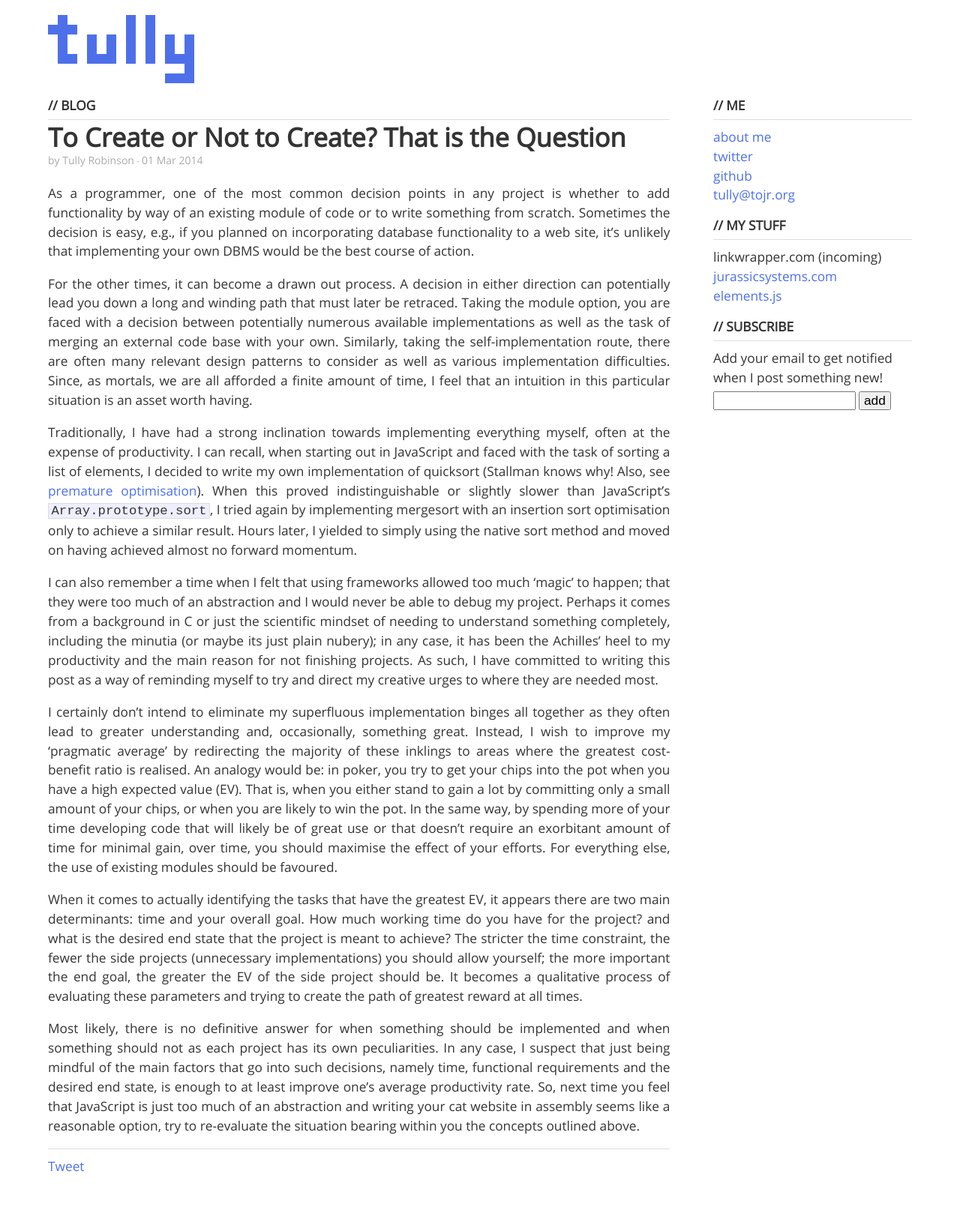
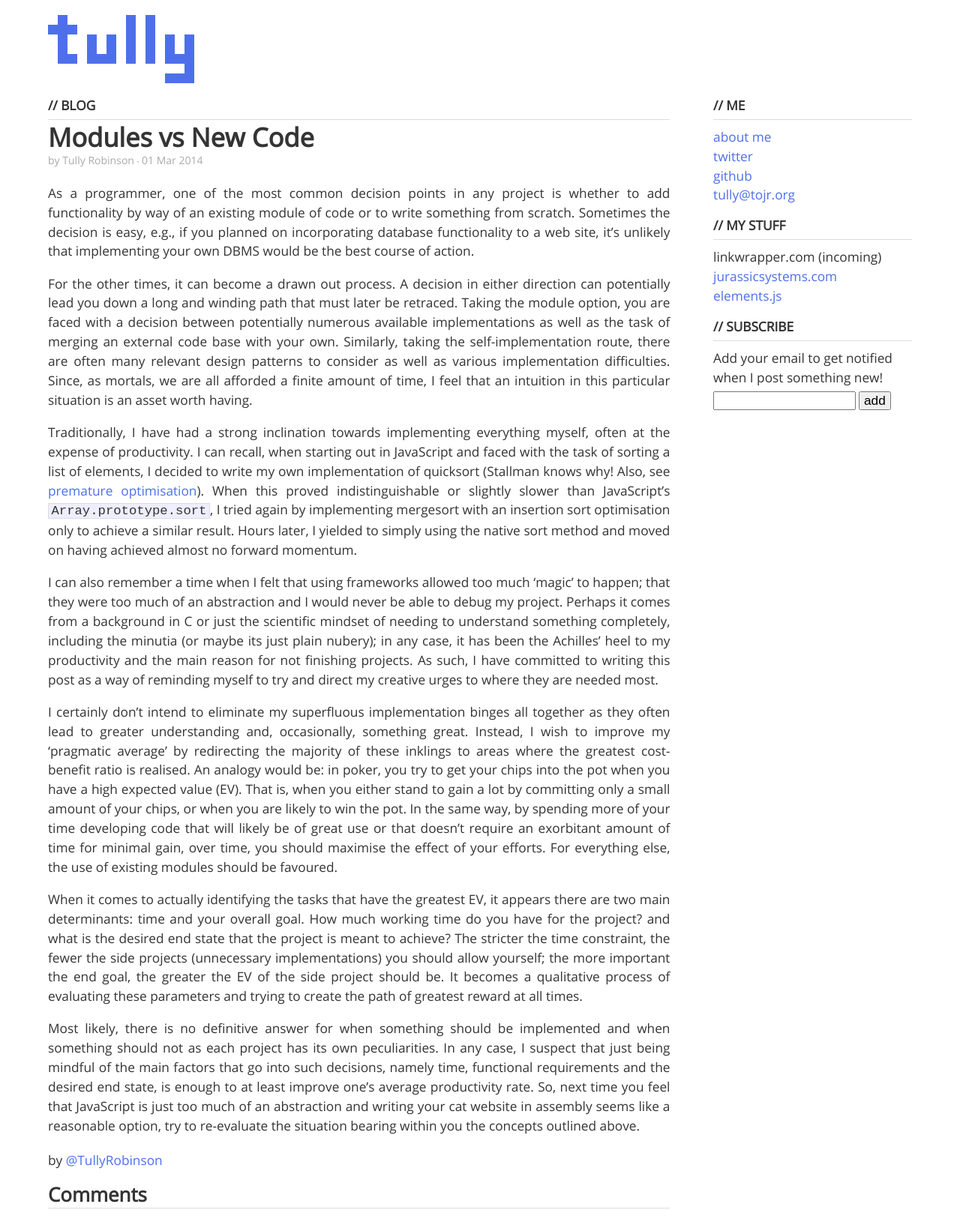
Before and after one commit to tojrobinson/tully.io, a Jekyll site: the page built from _posts/2014-03-01-modules-vs-new-code.md, in a window 1280 px wide. Shown: the whole page at 75% size. Built offline with Jekyll 4.4.1, drawn with Linux system fonts in a browser that asks for light colours; Markdown is read by kramdown in place of the engine named in the settings; comment, search, counter and statistics services are not loaded; before the commit the page ends 1569 px from its top, so only the background shows below that.

Commit message:
added disqus comments

```diff
--- a/_layouts/post.html
+++ b/_layouts/post.html
@@ -1,13 +1,32 @@
 ---
 layout: default
+comments: true
 ---
 <h1 class="post-title">{{ page.title }}</h1>
 <div class="meta">
    <div class="post-info post-author">by {{ page.author }}</div> - <div class="post-info post-date">{{ page.date | date_to_string }}</div>
 </div>
 <div class="post">
-{{ content }}
+   {{ content }}
 </div>
+
+<div class="post-footer">
+by <a href="https://twitter.com/tullyrobinson">@TullyRobinson</a>
+</div>
+
+<h2>Comments</h2>
 <div class="divider-y"></div>
-<a href="https://twitter.com/share" class="twitter-share-button" data-via="tullyrobinson">Tweet</a>
-<script>!function(d,s,id){var js,fjs=d.getElementsByTagName(s)[0],p=/^http:/.test(d.location)?'http':'https';if(!d.getElementById(id)){js=d.createElement(s);js.id=id;js.src=p+'://platform.twitter.com/widgets.js';fjs.parentNode.insertBefore(js,fjs);}}(document, 'script', 'twitter-wjs');</script>
+
+{% if page.comments %}
+<div id="disqus_thread"></div>
+<script type="text/javascript">
+var disqus_shortname = 'tully';
+(function() {
+ var dsq = document.createElement('script'); dsq.type = 'text/javascript'; dsq.async = true;
+ dsq.src = '//' + disqus_shortname + '.disqus.com/embed.js';
+ (document.getElementsByTagName('head')[0] || document.getElementsByTagName('body')[0]).appendChild(dsq);
+ })();
+</script>
+<noscript>Please enable JavaScript to view the <a href="http://disqus.com/?ref_noscript">comments powered by Disqus.</a></noscript>
+<a href="http://disqus.com" class="dsq-brlink">comments powered by <span class="logo-disqus">Disqus</span></a>
+{% endif %}
--- a/_posts/2014-03-01-to-create-or-not.md
+++ b/_posts/2014-03-01-modules-vs-new-code.md
@@ -1,5 +1,5 @@
 ---
-title: To Create or Not to Create? That is the Question
+title: Modules vs New Code
 author: Tully Robinson
 layout: post
 ---
--- a/css/main.css
+++ b/css/main.css
@@ -170,6 +170,11 @@ a:hover   {
 .post-author{
 }
 
+.post-footer {
+   margin-top: 20px;
+   margin-bottom: 20px;
+}
+
 .footer {
    font-size: 80%;
    color: #666;
```
Also changed, not shown: _posts/2014-03-09-jurassic-systems.md (line endings or trailing spaces).
